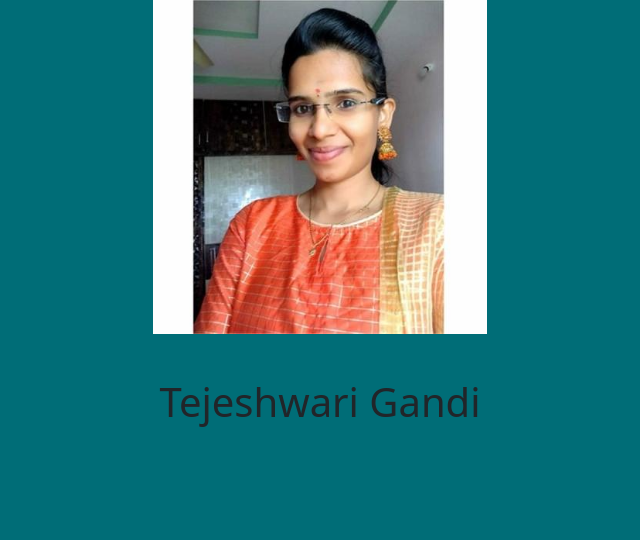
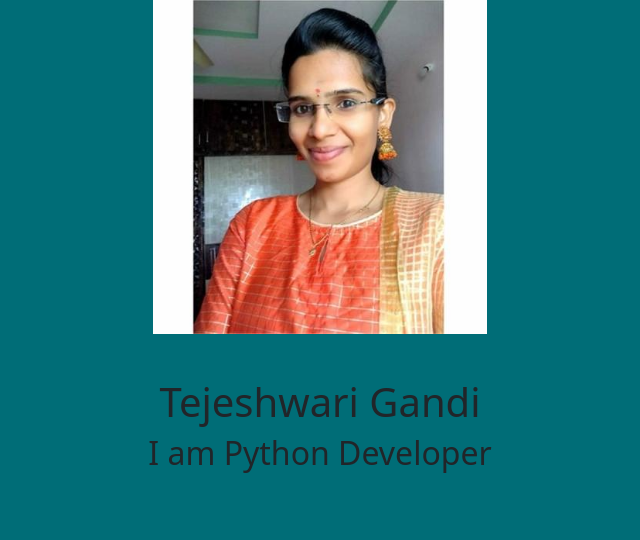
Before and after one commit to TejeshwariG/portfolio, a Django app: template portfolio2/templates/about.html in a window 1280 px wide. Shown: the part 173-713 px from the top of the page, without its empty margins (320-960 px from the left). Run offline with Django 3.2, Linux system fonts and the light colour scheme; the template is opened without the code that fills it, so the values that code supplies are empty.

Commit message:
Update about.html

```diff
--- a/portfolio2/templates/about.html
+++ b/portfolio2/templates/about.html
@@ -13,6 +13,7 @@
         <center>
             <img src="{% static 'images/My_image.png' %}" alt="Italian Trulli"><br><br>
             <h1>Tejeshwari Gandi</h1>
+            <h2> I am Python Developer</h2>
         </center>
 
     </div>
```
